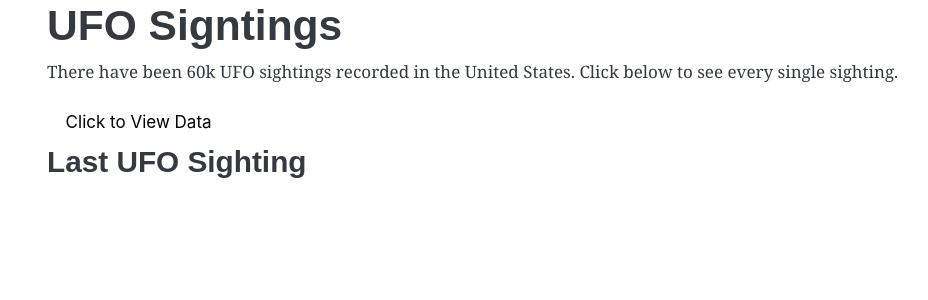
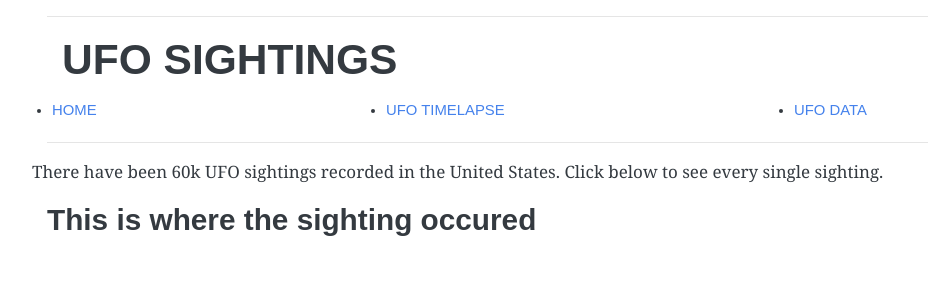
Before and after one commit to ppainuly/javascript-challenge, a Flask app: page / in a window 1280 px wide. Shown: the top 300 px of the page, without its empty margins (38-966 px from the left). Run offline with Flask 2, Linux system fonts and the light colour scheme; data that the repository does not hold is empty; some libraries are stand-ins or nearby versions.

Commit message:
added headlines

```diff
--- a/UFOapp/app.py
+++ b/UFOapp/app.py
@@ -72,6 +72,12 @@ def days():
     #TO return the entire object dict
     #return dumps(db.ufo_data.find().sort("datetime",pymongo.DESCENDING).limit(1))
 
+@app.route("/api/all")
+def all():
+    print(dumps(db.ufo_data.find().sort("datetime",pymongo.DESCENDING).limit(1)))
+    return (dumps(db.ufo_data.find().sort("datetime",pymongo.DESCENDING).limit(1)))
+    #return jsonify({"A":"B"})
+
 
 if __name__ == "__main__":
     app.run()
--- a/UFOapp/static/js/app.js
+++ b/UFOapp/static/js/app.js
@@ -38,6 +38,27 @@ function buildPlot() {
           Plotly.plot('plot', data, layout, {showSendToCloud: true})
 
       });
-      };
-      console.log("Starting JS...")
-      buildPlot();
+      }
+
+    function all(){
+        console.log("Entering all() func")
+        d3.json("/api/all").then(function(response) {
+            console.log("Printing response from all()")
+            console.log(response);
+
+            //Calculate date diff
+            var dateSighting = new Date(response[0]["date"]);
+            var today = new Date()
+            var diff = Math.ceil((today-dateSighting)/(1000*60*60*24));
+            console.log(diff);
+            tracker = d3.select("#tracker")
+            d3.select("#days").append("h3").text("Days since last UFO Sighting")
+            d3.select("#daysDiff").append("h2").text(diff)
+            tracker.append("p").text(`Last UfO Sighting in United States was on ${response[0]["date"]} at ${response[0]["time"]} hours . The ${response[0]["shape"]} shape sighting in the sky lasted ${response[0]["duration (seconds)"]} seconds, according to the observers.`)
+            tracker.append("h4").text(`Location of the sighting - ${response[0]["city"]},${response[0]["state"]}`)
+            tracker.append("p").text(response[0]["comments"]);
+        });
+    }
+    console.log("Starting JS...")
+      //buildPlot();
+      all();
--- a/UFOapp/templates/index.html
+++ b/UFOapp/templates/index.html
@@ -6,6 +6,7 @@
     <meta charset="UTF-8">
     <meta name="viewport" content="width=device-width, initial-scale=1.0">
     <meta http-equiv="X-UA-Compatible" content="ie=edge">
+    <link rel="stylesheet" href="https://stackpath.bootstrapcdn.com/bootstrap/4.1.3/css/bootstrap.min.css" integrity="sha384-MCw98/SFnGE8fJT3GXwEOngsV7Zt27NXFoaoApmYm81iuXoPkFOJwJ8ERdknLPMO" crossorigin="anonymous">
     <link rel="stylesheet" href="{{ url_for('static', filename='css/bootstrap.min.css') }}">
     <link rel="stylesheet" href="{{ url_for('static', filename='css/style.css') }}">
     <script src="https://cdnjs.cloudflare.com/ajax/libs/d3/5.5.0/d3.min.js"></script>
@@ -13,14 +14,54 @@
 </head>
 <body>
     <div class="container">
-        <h1>UFO Signtings</h1>
-        <p>There have been 60k UFO sightings recorded in the United States. Click below to see every single sighting.</p>
-        <button id="filter-btn" type="button" class="btn btn-default">Click to View Data</button>
-    </div>
-    <div class="container">
+            <div class="row">
+                    <div class="col-md-12">
+                        <hr class ="Underline">
+                        </hr>
+                    </div>
+
+                    <div class="col-md-12">
+                        <div class="col-md-2">
+                        </div>
+                        <div class="col-md-8">
+                            <h1 class="Title"> UFO SIGHTINGS </h1>
+                        </div>
+                        <div class="col-md-2">
+                        </div>
+                    </div>
+                </div>
+                <div class="row">
+                        <div class="col-md-9">
+                            <ul class="navbar">
+                                <li><a href="#">HOME</a></li>
+                                <li><a href="#">UFO TIMELAPSE</a></li>
+                                <li><a href="#">UFO DATA</a></li>
+                            </ul>
+                        </div>
+                        <div class="col-md-3">
+                            <ul class="navbar">
+                                <p id ="navDate"></p>
+                            </ul>
+                        </div>
+                        <div class="col-md-12">
+                            <hr class ="NavUnderline">
+                            </hr>
+                        </div>
+                    </div>
+                    <div class="row">
+                        <p>There have been 60k UFO sightings recorded in the United States. Click below to see every single sighting.</p>
+                    </div>
+                    <div class="row" id="tracker">
+
+                            <div id="daysDiff" class="col-md-3">
+                            </div>
+                            <div id="days" class="col-md-9">
+                            </div>
+                    </div>
+
         <div class="row">
             <div class="col-md-12">
-                <h3>Last UFO Sighting </h3>
+                <h3>This is where the sighting occured </h3>
                 <div id="info"></div>
                 <div id="plot"></div>
                 <p id="myDIV"></p>
@@ -28,6 +69,9 @@
         </div>
 
     </div>
+    <script src="https://code.jquery.com/jquery-3.3.1.slim.min.js" integrity="sha384-q8i/X+965DzO0rT7abK41JStQIAqVgRVzpbzo5smXKp4YfRvH+8abtTE1Pi6jizo" crossorigin="anonymous"></script>
+<script src="https://cdnjs.cloudflare.com/ajax/libs/popper.js/1.14.3/umd/popper.min.js" integrity="sha384-ZMP7rVo3mIykV+2+9J3UJ46jBk0WLaUAdn689aCwoqbBJiSnjAK/l8WvCWPIPm49" crossorigin="anonymous"></script>
+<script src="https://stackpath.bootstrapcdn.com/bootstrap/4.1.3/js/bootstrap.min.js" integrity="sha384-ChfqqxuZUCnJSK3+MXmPNIyE6ZbWh2IMqE241rYiqJxyMiZ6OW/JmZQ5stwEULTy" crossorigin="anonymous"></script>
     <script src="{{ url_for('static', filename='js/app.js') }}"></script>
 </body>
 </html>
```
